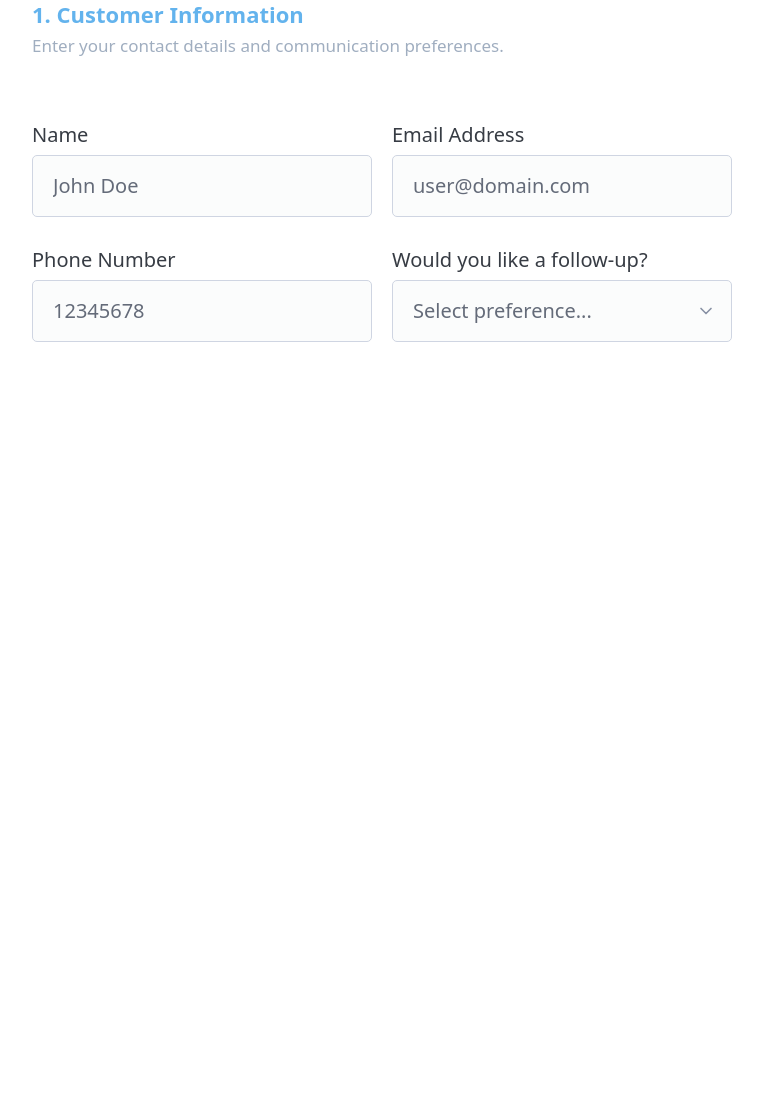
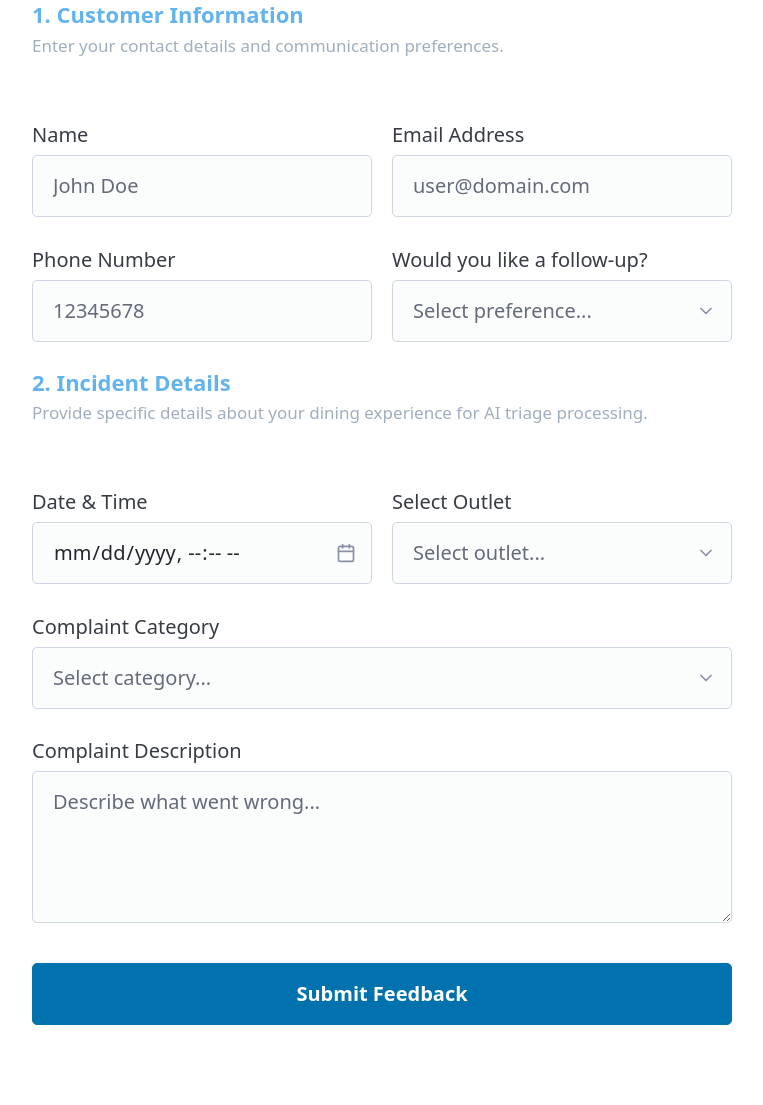
Before and after one commit to htan2605771/INF1103-Group7-Project, a Python web app: template templates/customer.html in a window 1280 px wide. Shown: the part 313-1418 px from the top of the page, without its empty margins (258-1021 px from the left). Before the commit the page ends 655 px from the top, so only its background shows below. Run offline with Jinja, Linux system fonts and the light colour scheme; the template is opened without the code that fills it, so the values that code supplies are empty; some libraries are stand-ins or nearby versions.

Commit message:
Add incident details section in the form

```diff
--- a/templates/customer.html
+++ b/templates/customer.html
@@ -56,8 +56,47 @@
                     </select>
                 </label>
             </div>
+
+            <!-- SECTION 2: Incident Details -->
+            <div style="margin-bottom: 1.5rem; padding-bottom: 0.5rem; border-bottom: 1px solid rgba(255,255,255,0.08);">
+                <h3 style="font-size: 1.1rem; font-weight: 700; color: #63b3ed; margin-bottom: 0.25rem;">2. Incident Details</h3>
+                <p style="font-size: 0.85rem; color: #a0aec0; margin-bottom: 1rem;">Provide specific details about your dining experience for AI triage processing.</p>
+            </div>
+
+            <div class="grid">
+                <label>Date & Time
+                    <input type="datetime-local" name="incident_datetime" required>
+                </label>
+                <label>Select Outlet
+                    <select name="outlet_id" required>
+                        <option value="" disabled selected>Select outlet...</option>
+                        <option value="OUTLET-01">Jewel Changi Airport</option>
+                        <option value="OUTLET-02">Tampines Mall</option>
+                        <option value="OUTLET-03">Bugis Junction</option>
+                        <option value="OUTLET-04">Suntec City</option>
+                    </select>
+                </label>
+            </div>
+
+            <label>Complaint Category
+                <select name="category" required>
+                    <option value="" disabled selected>Select category...</option>
+                    <option value="food_quality">Food Quality</option>
+                    <option value="service">Service</option>
+                    <option value="hygiene">Hygiene</option>
+                    <option value="billing">Billing</option>
+                    <option value="other">Other</option>
+                </select>
+            </label>
+
+            <label style="margin-bottom: 2rem;">Complaint Description
+                <textarea name="description" rows="4" required placeholder="Describe what went wrong..."></textarea>
+            </label>
+
+            <button type="submit" style="font-weight: 600; width: 100%;">
+                Submit Feedback
+            </button>
         </form>
-
     </main>
 </body>
 </html>
```
